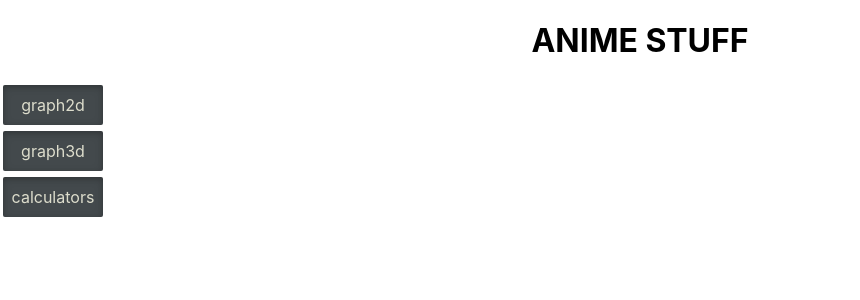
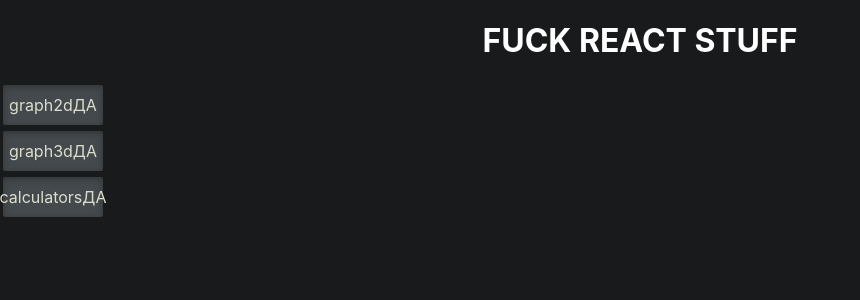
Before and after one commit to mmkenq/react-sem2, a React (Create React App) app: page / in a window 1280 px wide. Shown: the top 300 px of the page, without its empty margins (0-860 px from the left). Built offline with nearby package versions, Linux system fonts and the light colour scheme.

Commit message:
fuck react

```diff
--- a/src/App.css
+++ b/src/App.css
@@ -1,3 +1,9 @@
+body{
+  background-color: #181a1b;
+	text-align: center;
+	color:white; /* temp */
+}
+
 .App {
   text-align: center;
   /*display: flex;*/
--- a/src/components/button/Button.js
+++ b/src/components/button/Button.js
@@ -2,21 +2,17 @@
 import './button.css'
 
 
-class Button extends React.Component{
+function Button(props){
+   const {title, name, onClick} = props;
 
-    constructor(props) {
-        super(props);
-        const {title} = props;
-        this.title = title;
-    };
-
-    render(){
-        return(
-            <div className="field"
-                onClick={()=>console.log(this)}
-            > {this.title}</div>
-        );
-    }
+    return(
+        <div
+            className="field"
+            onClick={onClick}
+        >
+            {title}
+        </div>
+    );
 }
 
 export default Button
--- a/src/components/graph2d/Graph2D.js
+++ b/src/components/graph2d/Graph2D.js
@@ -8,7 +8,7 @@
                 <h1>GRAPH 2D</h1>
                 {/*<UI2D></UI2D>
                 <Canvases></Canvases>*/}
-                <Button title='addFunc'></Button>
+                <Button title='add Function' name='addFunc'></Button>
             </div>
         );
     }
--- a/src/components/header/Header.js
+++ b/src/components/header/Header.js
@@ -1,18 +1,28 @@
 import React from "react";
 import Button from "../button/Button";
+import Graph2D from "../graph2d/Graph2D";
+
 import './header.css';
 
-class Header extends React.Component{
-    render(){
-        return(
-            <div id="header">
-                <h1>ANIME STUFF</h1>
-                <Button title = 'graph2d'></Button>
-                <Button title = 'graph3d'></Button>
-                <Button title = 'calculators'></Button>
-            </div>
-        );
+
+function Header(props){
+    function setActiveButton(el){
+        console.log(el)
+        console.log(this)
     }
+
+    return(
+        <div id="header">
+            <h1>FUCK REACT STUFF</h1>
+            <Button
+                title = 'graph2dДА'
+                name='graph2d'
+                onClick={setActiveButton}>
+            </Button>
+            <Button title = 'graph3dДА' name='graph3d'></Button>
+            <Button title = 'calculatorsДА' name='calculators'></Button>
+        </div>
+    );
 }
 
 export default Header
```
